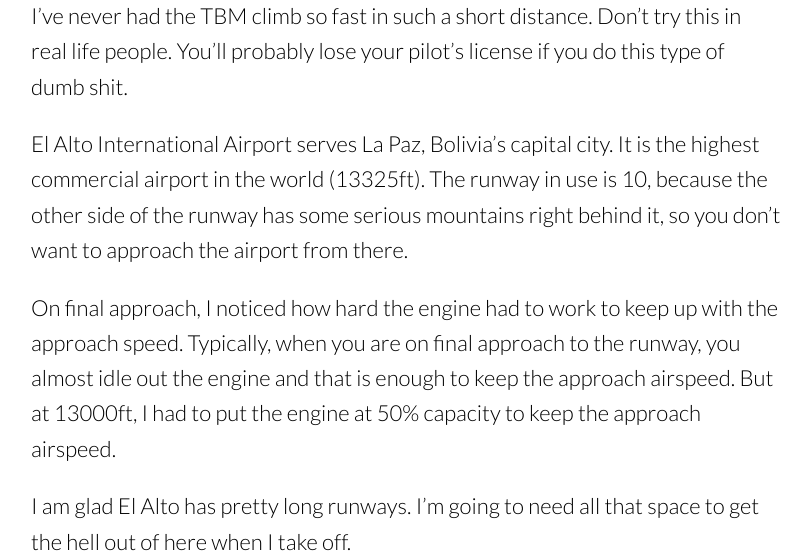
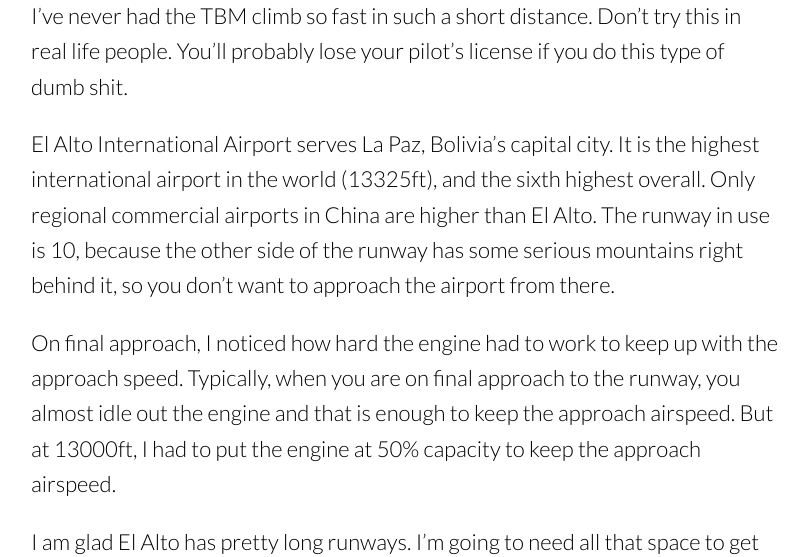
Before and after one commit to murdockcrc/flightsim, a Jekyll site: the page built from _posts/2020-11-21-037-cochabamba-la-paz.md, in a window 1280 px wide and 900 px high, scrolled down 2656 px, cut to the strip 130-687 px from the top of the window. Shown: the whole strip, without its empty margins (234-1045 px from the left). Built offline with Jekyll 4.4.1, drawn with Linux system fonts in a browser that asks for light colours; nearby versions of some CDN libraries.

Commit message:
Update from Forestry.io Luis Delgado updated _posts/2020-11-21-037-cochabamba-la-paz.md

```diff
--- a/_posts/2020-11-21-037-cochabamba-la-paz.md
+++ b/_posts/2020-11-21-037-cochabamba-la-paz.md
@@ -26,7 +26,7 @@
 
 I've never had the TBM climb so fast in such a short distance. Don't try this in real life people. You'll probably lose your pilot's license if you do this type of dumb shit.
 
-El Alto International Airport serves La Paz, Bolivia's capital city. It is the highest commercial airport in the world (13325ft). The runway in use is 10, because the other side of the runway has some serious mountains right behind it, so you don't want to approach the airport from there.
+El Alto International Airport serves La Paz, Bolivia's capital city. It is the highest international airport in the world (13325ft), and the sixth highest overall. Only regional commercial airports in China are higher than El Alto. The runway in use is 10, because the other side of the runway has some serious mountains right behind it, so you don't want to approach the airport from there.
 
 On final approach, I noticed how hard the engine had to work to keep up with the approach speed. Typically, when you are on final approach to the runway, you almost idle out the engine and that is enough to keep the approach airspeed. But at 13000ft, I had to put the engine at 50% capacity to keep the approach airspeed.
 
```
